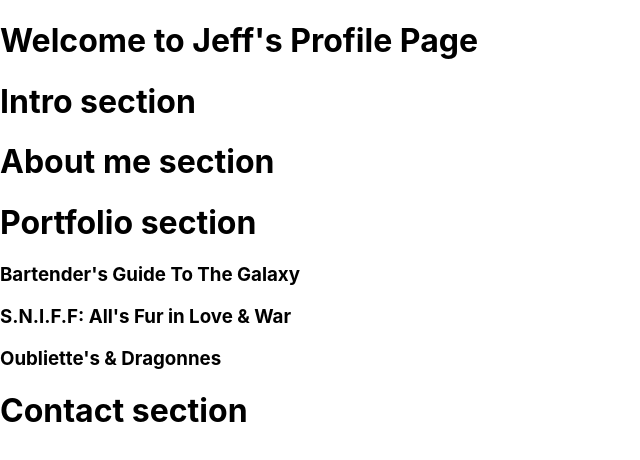
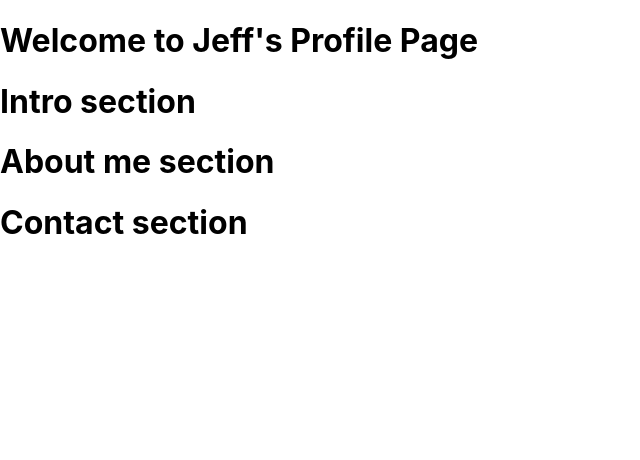
Before and after one commit to jeffchiudev/Portfolio-React, a React (Create React App) app: page / in a window 1280 px wide. Shown: the top 460 px of the page, without its empty margins (0-640 px from the left). Built offline with nearby package versions, Linux system fonts and the light colour scheme.

Commit message:
add local state and portfolio control file

```diff
--- a/src/components/App.js
+++ b/src/components/App.js
@@ -1,7 +1,7 @@
 import React from "react";
 import Header from './Header';
 import AboutMe from './AboutMe';
-import Portfolio from './Portfolio';
+import PortfolioControl from './PortfolioControl';
 import Contact from './Contact';
 import Intro from './Intro';
 
@@ -11,7 +11,7 @@ function App() {
       <Header/>
       <Intro/>
       <AboutMe/>
-      <Portfolio/>
+      <PortfolioControl/>
       <Contact/>
     </React.Fragment>
   );
--- /dev/null
+++ b/src/components/PortfolioControl.js
@@ -0,0 +1,22 @@
+import React from 'react';
+import PortfolioItemDetails from './PortfolioItemDetails';
+import Portfolio from './Portfolio';
+
+class PortfolioControl extends React.Component {
+
+  constructor(props) {
+    super(props);
+    this.state = {};
+  }
+
+  render() {
+    return (
+      <React.Fragment>
+
+      </React.Fragment>
+    );
+  }
+
+}
+
+export default PortfolioControl;
--- /dev/null
+++ b/src/components/PortfolioItemDetails.js
@@ -0,0 +1,11 @@
+import React from 'react';
+
+function PortfolioItemDetails(props) {
+  return(
+    <React.Fragment>
+      <h3>This will be a portfolio item with expanded details.</h3>
+    </React.Fragment>
+  );
+}
+
+export default PortfolioItemDetails;
```
